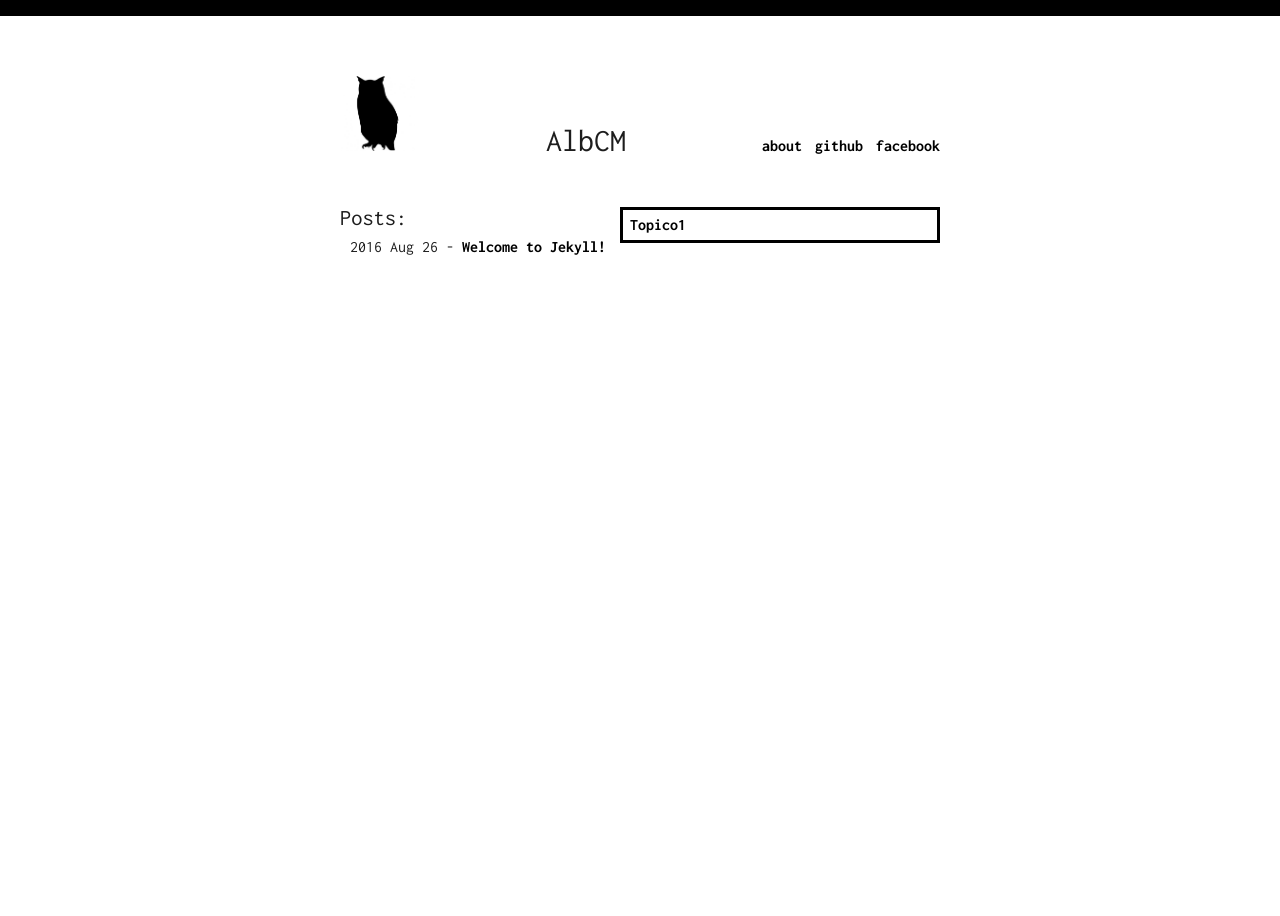
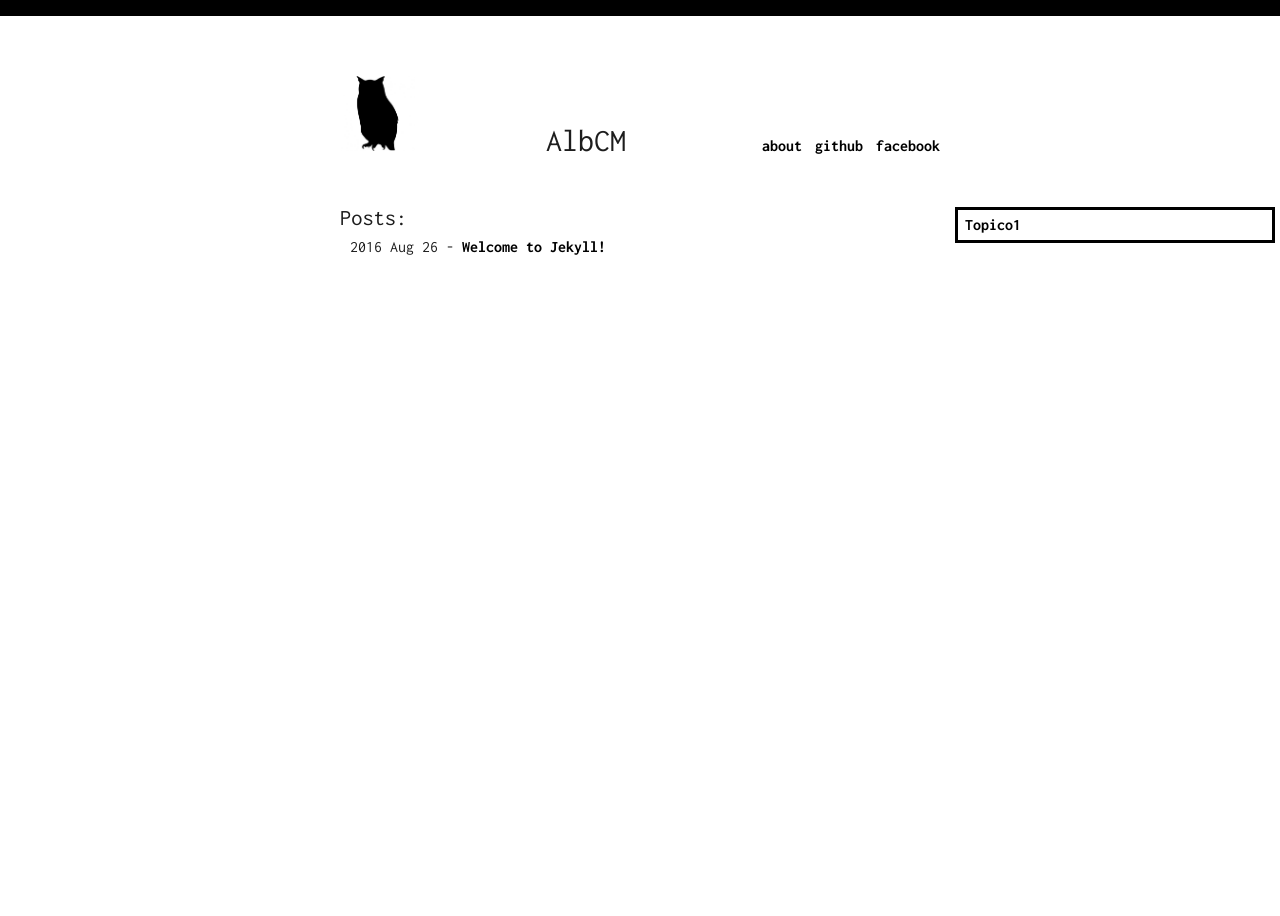
Before and after one commit to AlbCM/albcm.github.io, a Jekyll site: the page built from index.html, in a window 1280 px wide. Built offline with Jekyll 4.4.1, drawn with Linux system fonts in a browser that asks for light colours; comment, search, counter and statistics services are not loaded.

Commit message:
Update index.html

```diff
--- a/index.html
+++ b/index.html
@@ -10,6 +10,8 @@ layout: default
     width:300px;
     border:3px solid #000000;
     padding: 7px;
+    position:absolute;
+    right:5px;
 }
 html{
     border-top-style: solid;
@@ -21,7 +23,6 @@ html{
 }
 img {
     float: right;
-
     margin: 0, 0 , 0px;
 }
 </style>
@@ -44,8 +45,6 @@ img {
         <ul> </ul>
 
     </il>
-
-
 </div>
 <div class="blog">
     <h1>Posts:</h1>
```
